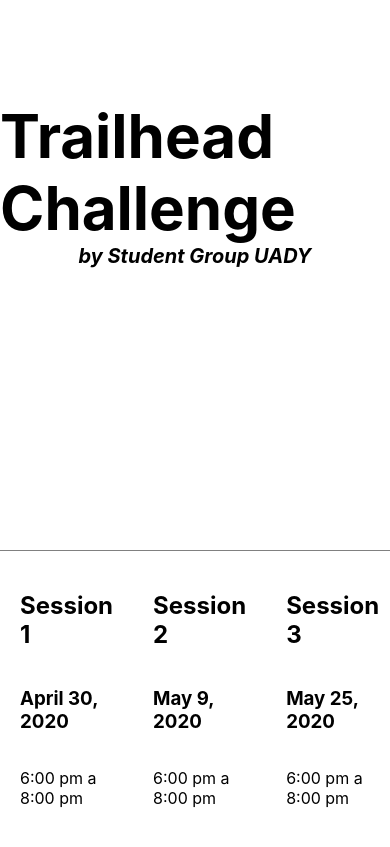
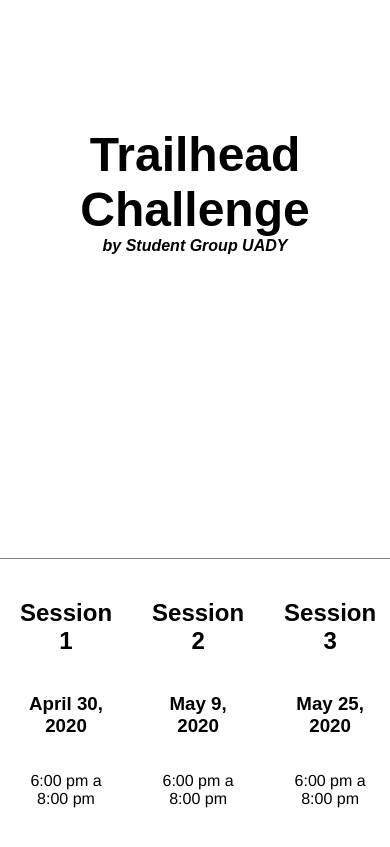
Before and after one commit to alextorrer/trailhead-challenge-app, a website built with webpack: page public/index.html in a window 390 px wide. Shown: the top 847 px of the page. Built offline with nearby package versions, Linux system fonts and the light colour scheme.

Commit message:
Make it responsive

```diff
--- a/src/styles/styles.css
+++ b/src/styles/styles.css
@@ -1,5 +1,6 @@
 *{
-    font-family: -apple-system, BlinkMacSystemFont, 'Segoe UI', Roboto, Oxygen, Ubuntu, Cantarell, 'Open Sans', 'Helvetica Neue', sans-serif;
+    /* font-family: -apple-system, BlinkMacSystemFont, 'Segoe UI', Roboto, Oxygen, Ubuntu, Cantarell, 'Open Sans', 'Helvetica Neue', sans-serif; */
+    font-family: roboto-mono, Helvetica, Arial, sans-serif;
 }
 
 html,body{
@@ -8,6 +9,9 @@
     width: 100%;
 }
 
+h1,h2,h3,h4{
+    font-family: titling-gothic-fb, sans-serif;
+}
 
 /*************************************************************************/
 
@@ -30,20 +34,28 @@
     justify-content: center;
     flex-direction: column;
     position: absolute;
-    top: 100px;
+    top:15%;
     width: 100%;
-    margin: 0 auto;
+    margin-bottom: 5px;
+    text-align: center;
 }
 
 .content-main--title h1{
-    font-size: 60px;
+    font-size: 3em;
     margin: 0;
 }
 
 .content-main--title h4{
-    font-size: 20px;
+    font-size: 1em;
     font-style: italic;
     margin:0;
+}
+
+
+@media screen and (min-height: 1000px){
+    .content-main--title{
+        top: 30%;
+    }
 }
 
 /***************************************************************************/
@@ -55,6 +67,7 @@
     bottom: 0;
     width: 100%;
     margin: 0 auto;
+    height: auto;
 }
 
 .content-main--sessions .session{
@@ -64,6 +77,7 @@
     align-items: center;
     padding: 20px;
     border-top: 1px solid grey;
+    text-align: center;
 }
 
 
@@ -108,6 +122,10 @@
     border-bottom-left-radius: 5px;
 }
 
+.score-container .score-bar:hover{
+
+}
+
 .score-container .score-bar p{
     margin: 0 5px 0 0;
     width: fit-content;
```
